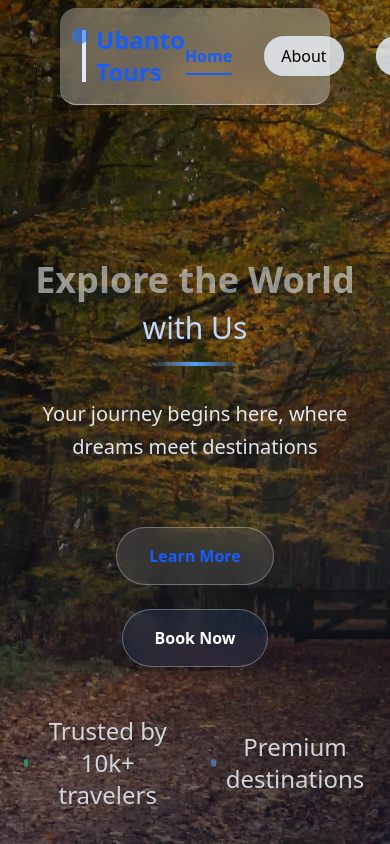
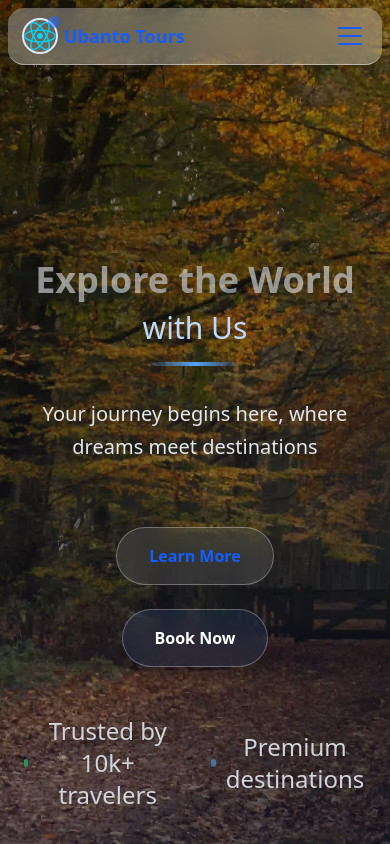
Before and after one commit to hamzanazir27/React-Trevel-Website, a React (Vite) app: page / in a window 390 px wide. Shown: the top 844 px of the page. Built offline with nearby package versions, Linux system fonts and the light colour scheme.

Commit message:
responsive navbar

```diff
--- a/src/components/Navbar.jsx
+++ b/src/components/Navbar.jsx
@@ -15,6 +15,8 @@ function Navbar() {
     isConfirmOpen,
   } = useContext(TripContext);
 
+  const [isMobileMenuOpen, setIsMobileMenuOpen] = useState(false);
+
   const handleConfirmLogout = () => {
     setLoginLogout("login");
     setAdmin(false);
@@ -27,40 +29,113 @@ function Navbar() {
     setIsConfirmOpen(true);
   };
 
+  const closeMobileMenu = () => {
+    setIsMobileMenuOpen(false);
+  };
+
   return (
-    <nav className="fixed top-2 left-0 right-0 z-50 bg-white/30 backdrop-blur-md shadow-lg px-6 py-4 flex justify-between items-center border-b border-gray-100/50 mr-15 ml-15 rounded-2xl">
-      <div className="flex items-center space-x-3 ">
+    <>
+      <nav className="fixed top-2 left-2 right-2 md:left-4 md:right-4 lg:left-15 lg:right-15 z-50 bg-white/30 backdrop-blur-md shadow-lg px-4 md:px-6 py-3 md:py-4 flex justify-between items-center border-b border-gray-100/50 rounded-2xl">
+        <div className="flex items-center space-x-2 md:space-x-3">
           <div className="relative">
             <img
               src={logo}
               alt="Logo"
-            className="w-12 h-12 rounded-full shadow-md ring-2 ring-blue-100"
+              className="w-8 h-8 md:w-12 md:h-12 rounded-full shadow-md ring-2 ring-blue-100"
             />
-          <div className="absolute -top-1 -right-1 w-4 h-4 bg-gradient-to-r from-blue-500 to-blue-600 rounded-full animate-pulse"></div>
+            <div className="absolute -top-1 -right-1 w-3 h-3 md:w-4 md:h-4 bg-gradient-to-r from-blue-500 to-blue-600 rounded-full animate-pulse"></div>
           </div>
-        <span className="text-2xl font-bold bg-gradient-to-r from-blue-600 to-blue-600 bg-clip-text text-transparent">
+          <span className="text-lg md:text-2xl font-bold bg-gradient-to-r from-blue-600 to-blue-600 bg-clip-text text-transparent">
             Ubanto Tours
           </span>
         </div>
 
-      <div className="flex items-center space-x-8">
-        <NavLinks />
+        <div className="hidden lg:flex items-center space-x-8">
+          <NavLinks onLinkClick={closeMobileMenu} />
           {loginLogout === "login" ? (
             <button
               onClick={() => setLoginFrom(true)}
-            className="bg-gradient-to-r from-blue-50/80 to-blue-50/80 px-4 py-2 rounded-full border border-blue-200/50 backdrop-blur-sm"
+              className="bg-gradient-to-r from-blue-50/80 to-blue-50/80 px-4 py-2 rounded-full border border-blue-200/50 backdrop-blur-sm hover:bg-blue-50/90 transition-all duration-300"
             >
               <span className="text-gray-700 font-medium">Login</span>
             </button>
           ) : (
             <button
               onClick={handleLogout}
-            className="bg-gradient-to-r from-blue-50/80 to-blue-50/80 px-4 py-2 rounded-full border border-blue-200/50 backdrop-blur-sm"
+              className="bg-gradient-to-r from-blue-50/80 to-blue-50/80 px-4 py-2 rounded-full border border-blue-200/50 backdrop-blur-sm hover:bg-blue-50/90 transition-all duration-300"
             >
               <span className="text-red-500 font-medium">Logout</span>
             </button>
           )}
         </div>
+
+        <button
+          onClick={() => setIsMobileMenuOpen(!isMobileMenuOpen)}
+          className="lg:hidden flex flex-col justify-center items-center w-8 h-8 space-y-1.5"
+          aria-label="Toggle mobile menu"
+        >
+          <span
+            className={`w-6 h-0.5 bg-blue-600 rounded-full transition-all duration-300 ${
+              isMobileMenuOpen ? "rotate-45 translate-y-2" : ""
+            }`}
+          ></span>
+          <span
+            className={`w-6 h-0.5 bg-blue-600 rounded-full transition-all duration-300 ${
+              isMobileMenuOpen ? "opacity-0" : ""
+            }`}
+          ></span>
+          <span
+            className={`w-6 h-0.5 bg-blue-600 rounded-full transition-all duration-300 ${
+              isMobileMenuOpen ? "-rotate-45 -translate-y-2" : ""
+            }`}
+          ></span>
+        </button>
+      </nav>
+
+      {isMobileMenuOpen && (
+        <div
+          className="lg:hidden fixed inset-0 bg-black/20 backdrop-blur-sm z-40"
+          onClick={closeMobileMenu}
+        ></div>
+      )}
+
+      <div
+        className={`lg:hidden fixed top-20 left-2 right-2 md:left-4 md:right-4 z-50 bg-white/10 backdrop-blur-md rounded-2xl shadow-xl border border-gray-100/50 transition-all duration-300 overflow-hidden ${
+          isMobileMenuOpen
+            ? "opacity-100 translate-y-0 max-h-96"
+            : "opacity-0 -translate-y-4 max-h-0"
+        }`}
+      >
+        <div className="p-4 space-y-4">
+          <NavLinks onLinkClick={closeMobileMenu} isMobile={true} />
+
+          {/* Mobile Login/Logout Button */}
+          <div className="pt-4 border-t border-gray-200/50">
+            {loginLogout === "login" ? (
+              <button
+                onClick={() => {
+                  setLoginFrom(true);
+                  closeMobileMenu();
+                }}
+                className="w-full bg-gradient-to-r from-blue-50/80 to-blue-50/80 px-4 py-3 rounded-full border border-blue-200/50 backdrop-blur-sm hover:bg-blue-50/90 transition-all duration-300"
+              >
+                <span className="text-gray-700 font-medium">Login</span>
+              </button>
+            ) : (
+              <button
+                onClick={(e) => {
+                  handleLogout(e);
+                  closeMobileMenu();
+                }}
+                className="w-full bg-gradient-to-r from-blue-50/80 to-blue-50/80 px-4 py-3 rounded-full border border-blue-200/50 backdrop-blur-sm hover:bg-blue-50/90 transition-all duration-300"
+              >
+                <span className="text-red-500 font-medium">Logout</span>
+              </button>
+            )}
+          </div>
+        </div>
+      </div>
+
       <ConfirmationDialog
         isOpen={isConfirmOpen}
         onConfirm={handleConfirmLogout}
@@ -70,66 +145,73 @@ function Navbar() {
         cancelText="Cancel"
         type="danger"
       />
-    </nav>
+    </>
   );
 }
 
-function NavLinks() {
+function NavLinks({ onLinkClick, isMobile = false }) {
   const { admin, setImg } = useContext(TripContext);
 
-  const baseClass =
-    "bg-gradient-to-r from-blue-50/80 to-blue-50/80 px-4 py-2 rounded-full border border-blue-200/50 backdrop-blur-sm transition-all duration-300 hover:bg-blue-50/90 hover:scale-105";
+  const baseClass = isMobile
+    ? "block w-full text-left px-4 py-3 rounded-xl bg-gradient-to-r from-blue-50/50 to-blue-50/50 border border-blue-200/30 hover:bg-blue-50/80 transition-all duration-300"
+    : "bg-gradient-to-r from-blue-50/80 to-blue-50/80 px-4 py-2 rounded-full border border-blue-200/50 backdrop-blur-sm transition-all duration-300 hover:bg-blue-50/90 hover:scale-105";
+
+  const activeClass = isMobile
+    ? "block w-full text-left px-4 py-3 rounded-xl bg-blue-600 text-white font-semibold"
+    : "text-blue-600 font-semibold relative after:content-[''] after:absolute after:bottom-[-8px] after:left-0 after:w-full after:h-0.5 after:bg-gradient-to-r after:from-blue-600 after:to-blue-600 after:rounded-full transition-all duration-300";
+
+  const adminActiveClass = isMobile
+    ? "block w-full text-left px-4 py-3 rounded-xl bg-gradient-to-r from-blue-600 to-red-600 text-white font-semibold"
+    : "text-blue-600 font-semibold relative after:content-[''] after:absolute after:bottom-[-8px] after:left-0 after:w-full after:h-0.5 after:bg-gradient-to-r after:from-blue-600 after:to-red-600 after:rounded-full transition-all duration-300";
+
+  const containerClass = isMobile ? "space-y-2" : "flex space-x-8";
 
   return (
-    <ul className="flex space-x-8">
+    <ul className={containerClass}>
       <li>
         <NavLink
-          onClick={() => setImg("home")}
+          onClick={() => {
+            setImg("home");
+            onLinkClick();
+          }}
           to="/"
-          className={({ isActive }) =>
-            isActive
-              ? "text-blue-600 font-semibold relative after:content-[''] after:absolute after:bottom-[-8px] after:left-0 after:w-full after:h-0.5 after:bg-gradient-to-r after:from-blue-600 after:to-blue-600 after:rounded-full"
-              : baseClass
-          }
+          className={({ isActive }) => (isActive ? activeClass : baseClass)}
         >
           Home
         </NavLink>
       </li>
       <li>
         <NavLink
-          onClick={() => setImg("about")}
+          onClick={() => {
+            setImg("about");
+            onLinkClick();
+          }}
           to="/about"
-          className={({ isActive }) =>
-            isActive
-              ? "text-blue-600 font-semibold relative after:content-[''] after:absolute after:bottom-[-8px] after:left-0 after:w-full after:h-0.5 after:bg-gradient-to-r after:from-blue-600 after:to-blue-600 after:rounded-full transition-all duration-300"
-              : baseClass
-          }
+          className={({ isActive }) => (isActive ? activeClass : baseClass)}
         >
           About
         </NavLink>
       </li>
       <li>
         <NavLink
-          onClick={() => setImg("contact")}
+          onClick={() => {
+            setImg("contact");
+            onLinkClick();
+          }}
           to="/contact"
-          className={({ isActive }) =>
-            isActive
-              ? "text-blue-600 font-semibold relative after:content-[''] after:absolute after:bottom-[-8px] after:left-0 after:w-full after:h-0.5 after:bg-gradient-to-r after:from-blue-600 after:to-blue-600 after:rounded-full transition-all duration-300"
-              : baseClass
-          }
+          className={({ isActive }) => (isActive ? activeClass : baseClass)}
         >
           Contact
         </NavLink>
       </li>
       <li>
         <NavLink
-          onClick={() => setImg("booking")}
+          onClick={() => {
+            setImg("booking");
+            onLinkClick();
+          }}
           to="/booking"
-          className={({ isActive }) =>
-            isActive
-              ? "text-blue-600 font-semibold relative after:content-[''] after:absolute after:bottom-[-8px] after:left-0 after:w-full after:h-0.5 after:bg-gradient-to-r after:from-blue-600 after:to-blue-600 after:rounded-full transition-all duration-300"
-              : baseClass
-          }
+          className={({ isActive }) => (isActive ? activeClass : baseClass)}
         >
           Booking
         </NavLink>
@@ -137,15 +219,20 @@ function NavLinks() {
       {admin && (
         <li>
           <NavLink
-            onClick={() => setImg("admin")}
+            onClick={() => {
+              setImg("admin");
+              onLinkClick();
+            }}
             to="/admin"
             className={({ isActive }) =>
               isActive
-                ? "text-blue-600 font-semibold relative after:content-[''] after:absolute after:bottom-[-8px] after:left-0 after:w-full after:h-0.5 after:bg-gradient-to-r after:from-blue-600 after:to-red-600 after:rounded-full transition-all duration-300"
-                : `${baseClass} hover:text-red-500`
+                ? adminActiveClass
+                : `${baseClass} ${!isMobile ? "hover:text-red-500" : ""}`
             }
           >
-            <span className="text-red-500">Admin</span>
+            <span className={isMobile ? "text-current" : "text-red-500"}>
+              Admin
+            </span>
           </NavLink>
         </li>
       )}
```
Lines whose indentation alone changed are shown as unchanged.
